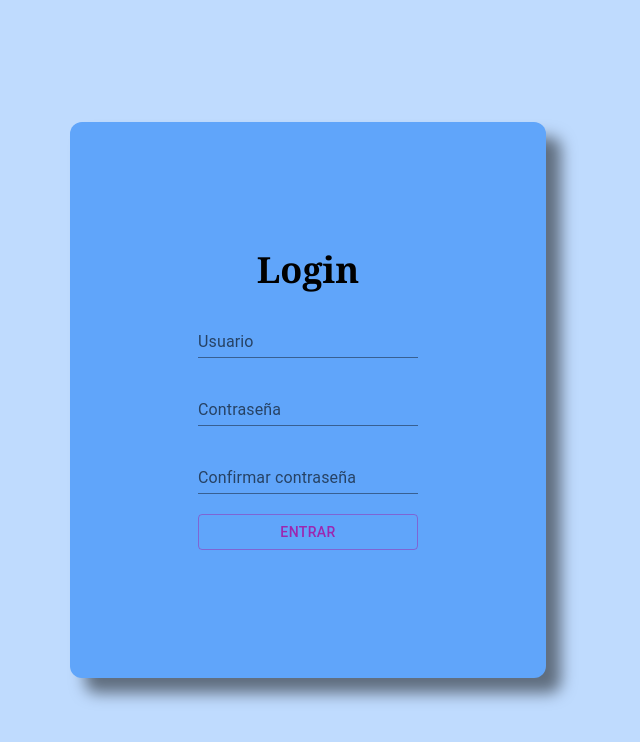
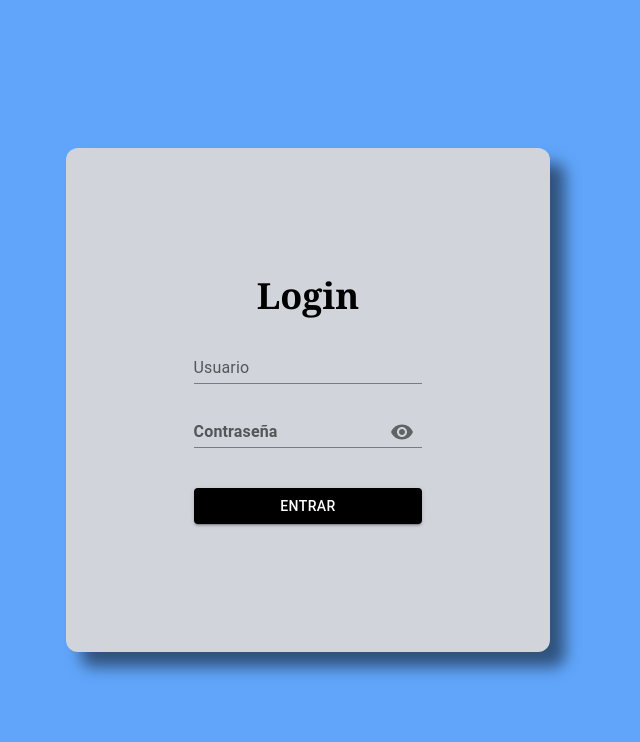
Before and after one commit to allanDev9/app-movies, a React (Vite) app: page / in a window 1280 px wide. Shown: the top 742 px of the page, without its empty margins (332-972 px from the left). Built offline with nearby package versions, Linux system fonts and the light colour scheme.

Commit message:
add login and user , wait props

```diff
--- a/package.json
+++ b/package.json
@@ -12,6 +12,7 @@
   "dependencies": {
     "@emotion/react": "^11.14.0",
     "@emotion/styled": "^11.14.0",
+    "@mui/icons-material": "^6.4.2",
     "@mui/material": "^6.4.0",
     "axios": "^1.7.9",
     "material-icons": "^1.13.12",
--- a/src/App.tsx
+++ b/src/App.tsx
@@ -1,6 +1,3 @@
-import { useState } from "react"
-import { PeliculasJSON } from "./componets/data/PeliculasData"
-import { PeliculasContainer } from "./componets/page/peliculasContainer"
 import { BrowserRouter } from "react-router-dom"
 import { AppRoutes } from "./routes/AppRouter"
 
--- a/src/auth/LoginPage.tsx
+++ b/src/auth/LoginPage.tsx
@@ -1,44 +1,83 @@
-import { TextField, Button } from '@mui/material';
+import { TextField, Button, Input, Stack } from '@mui/material';
+import IconButton from '@mui/material/IconButton';
+import { Visibility, VisibilityOff } from '@mui/icons-material';
+import InputLabel from '@mui/material/InputLabel';
+import InputAdornment from '@mui/material/InputAdornment';
+import FormControl from '@mui/material/FormControl';
 import { useNavigate } from 'react-router-dom';
+import { useState } from 'react';
 import './LoginPage.css'
 
 export const LoginPage = () => {
     const navigate = useNavigate();
-
-    const handleLogin = () => {
-        navigate('/movies');
-    }
+    const [showPassword, setShowPassword] = useState(false);
+    const [username, setUsername] = useState('');
+    const [password, setPassword] = useState('');
 
     const handleSubmit = (e: React.FormEvent<HTMLFormElement>) => {
         e.preventDefault();
-        handleLogin();
+        navigate('/movies', { state: { username } });;
     }
 
+    const handleClickShowPassword = () => setShowPassword((show) => !show);
+
+    const handleMouseDownPassword = (event: React.MouseEvent<HTMLButtonElement>) => {
+        event.preventDefault();
+    };
+
+    const handleMouseUpPassword = (event: React.MouseEvent<HTMLButtonElement>) => {
+        event.preventDefault();
+    };
+
     return (
-        <div className='flex text-center justify-center items-center h-screen bg-blue-200'>
-            <form onClick={handleSubmit} action="" method='POST'
-                className='sombreado flex flex-col gap-5 p-32 border-none bg-blue-400 rounded-xl'>
+        <div className='flex text-center justify-center items-center h-screen bg-blue-400'>
+            <form onSubmit={handleSubmit} action="" method='POST'
+                className='sombreado flex flex-col gap-5 p-32 border-none bg-gray-300 rounded-xl'>
                 <h1 className='text-4xl font-serif font-bold'>Login</h1>
                 <div className='flex flex-col gap-5 '>
-                    <TextField
-                        label="Usuario"
-                        variant="standard"
-                        type="text"
-                    />
-                    <TextField
-                        label="Contraseña"
-                        variant="standard"
-                        type="password"
-                    />
-                    <TextField
-                        label="Confirmar contraseña"
-                        variant="standard"
-                        type="password"
-                    />
+                    <Stack
+                        component="form"
+                        sx={{ width: '25ch' }}
+                        spacing={2}
+                        noValidate
+                        autoComplete="off"
+                    >
+                        <TextField
+                            label='Usuario'
+                            id="standard-basic"
+                            variant="standard"
+                            value={username}
+                            onChange={(e) => setUsername(e.target.value)}
+                        />
+                        <FormControl variant="standard">
+                            <InputLabel style={{ fontWeight: 'bold' }} htmlFor="standard-adornment-password">Contraseña</InputLabel>
+                            <Input
+                                autoComplete='off'
+                                id="standard-adornment-password"
+                                type={showPassword ? 'text' : 'password'}
+                                value={password}
+                                onChange={(e) => setPassword(e.target.value)}
+                                endAdornment={
+                                    <InputAdornment position="end">
+                                        <IconButton
+                                            aria-label={
+                                                showPassword ? 'hide the password' : 'display the password'
+                                            }
+                                            onClick={handleClickShowPassword}
+                                            onMouseDown={handleMouseDownPassword}
+                                            onMouseUp={handleMouseUpPassword}
+                                        >
+                                            {showPassword ? <VisibilityOff /> : <Visibility />}
+                                        </IconButton>
+                                    </InputAdornment>
+                                }
+                            />
+                        </FormControl>
+                    </Stack>
                     <Button
-                        variant="outlined"
-                        color='secondary'
-                        onClick={handleLogin}
+                        variant="contained"
+                        style={{ backgroundColor: 'black', marginTop: '20px' }}
+                        type='submit'
                     >
                         Entrar
                     </Button>
--- a/src/componets/page/Peliculas.tsx
+++ b/src/componets/page/Peliculas.tsx
@@ -3,19 +3,22 @@ import React, { useState, useEffect } from 'react';
 import Card from '@mui/material/Card';
 import CardActions from '@mui/material/CardActions';
 import CardContent from '@mui/material/CardContent';
+import AccountCircleIcon from '@mui/icons-material/AccountCircle';
 import Button from '@mui/material/Button';
-import { ListofMovies } from '../types.d';
+import { Pelicula } from '../types.d';
 import { DataTable } from 'primereact/datatable';
 import { Column } from 'primereact/column';
 import './Peliculas.css';
 
 import { appMoviesApi } from '../../services/appMoviesApi';
 
-interface Props {
-    peliculas: ListofMovies[];
+interface PeliculaProps {
+    username: string;
+    peliculas: Pelicula[];
 }
 
-export const Peliculas: React.FC<Props> = ({ peliculas }) => {
+
+export const Peliculas: React.FC<PeliculaProps> = ({ peliculas, username }) => {
     const empleadosJSON = {
         nombre: '',
         edad: '',
@@ -41,6 +44,9 @@ export const Peliculas: React.FC<Props> = ({ peliculas }) => {
         <>
             <div className='bg-black h-auto pb-5'>
                 <h1 className='text-white font-serif text-center text-6xl mb-10 pt-10 font-bold'>Películas</h1>
+                <div className='flex justify-end mr-10'>
+                    <h1 className='text-white mr-10 mt-[-7%] font-bold flex-wrap text-2xl'><AccountCircleIcon fontSize='large' /> {username}</h1>
+                </div>
                 <div className="flex overflow-x-auto bg-blue-200 m-10 gap-10 rounded-xl justify-start p-4" style={{ maxHeight: '70vh' }}>
                     {peliculas.map((pelicula) => (
                         <Card className='diseño-peliculas w-[15%] flex-shrink-0 h-[55vh] m-5' key={pelicula.id}>
@@ -65,7 +71,7 @@ export const Peliculas: React.FC<Props> = ({ peliculas }) => {
                     ))}
                 </div>
             </div>
-            <div className='flex justify-center bg-blue-500 pt-10'>
+            <div className='flex justify-center bg-red-700 pt-10'>
                 <div className="card bg-white w-[60%] text-black mb-10">
                     <h1 className='text-center text-4xl font-bold text-red-700 mb-5'>Peliculas disponibles</h1>
                     <DataTable className='text-xl ml-5 mb-5' value={peliculas}
--- a/src/componets/page/componentsRouter.tsx
+++ b/src/componets/page/componentsRouter.tsx
@@ -1,14 +1,15 @@
 import { useState } from 'react';
-import { Route, Routes } from 'react-router-dom';
+import { Route, Routes, useLocation } from 'react-router-dom';
 import { Peliculas } from '../page/Peliculas';
 import { PeliculasJSON } from '../data/PeliculasData';
-
 export const ComponetsRouter: React.FC = () => {
     const [peliculas] = useState(PeliculasJSON);
+    const location = useLocation();
+    const { username } = location.state as { username: string };
 
     return (
         <Routes>
-            <Route path="/movies" element={<Peliculas peliculas={peliculas} />} />
+            <Route path="/movies" element={<Peliculas peliculas={peliculas} username={username} />} />
         </Routes>
     );
 };
--- a/src/componets/page/peliculasContainer.tsx
+++ /dev/null
@@ -1,13 +0,0 @@
-import { useState } from "react";
-import { PeliculasJSON } from "../data/PeliculasData";
-import { Peliculas } from "../page/Peliculas";
-
-export const PeliculasContainer = (): JSX.Element => {
-    const [peliculas] = useState(PeliculasJSON);
-
-    return (
-        <div className="bg-black h-auto">
-            <Peliculas peliculas={peliculas} />
-        </div>
-    );
-};
--- a/src/componets/types.d.tsx
+++ b/src/componets/types.d.tsx
@@ -1,4 +1,4 @@
-export interface ListofMovies {
+export interface Pelicula {
     id: number;
     titulo: string;
     categoria: string;
```
Also changed, not shown: 1 other file (tests, documents, lock files or other folders).
